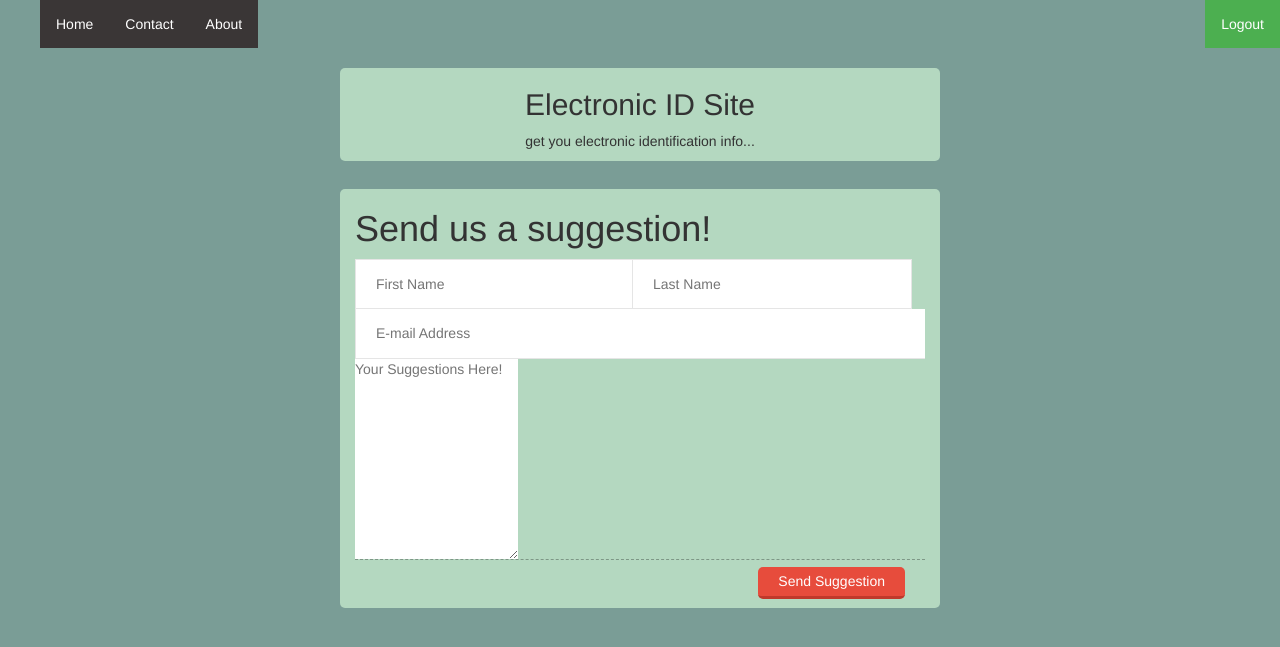
After one commit to johnkali/capstone, a Django app: page /contact/ in a window 1280 px wide. The commit adds this page. Shown: the top 647 px of the page. Run offline with Django 3.2, Linux system fonts and the light colour scheme; some libraries are stand-ins or nearby versions.

Commit message:
changes update

```diff
--- /dev/null
+++ b/electronic/static/electronic/style.css
@@ -0,0 +1,174 @@
+html {
+    overflow-y:scroll;
+}
+
+}
+ul{
+    list-style-type: none;
+    margin: 1px;
+    padding: 0;
+    overflow: none;
+    background-color: none;
+}
+li
+
+{
+    float: left;
+    border-right: 1px solid none;
+}
+li a {
+    display: block;
+    color: white;
+    text-align: center;
+    padding: 14px 16px;
+    background-color: #3a3636;
+}
+li a:hover:not(.active){
+    background-color: #111;
+}
+.active{
+    background-color: #4CAF50;
+}
+
+topbar{
+col: 6;
+    height: 40px;
+    width: 500%;
+    opacity: 0.5;
+    background-color: #336680;
+    box-shadow: 0.1em 0.1em 0.1em;
+    position: absolute;
+    top: 0;
+    left: 0;
+    padding: 0;
+    text-align: right;
+}
+login-form{
+    width: 500%;
+    top: 0.3em;
+    position: absolute;
+    z-index: 2;
+    color: #9fa8a3;
+}
+
+#success_status{
+    border-radius: 100%;
+    height: 400px;
+    width: 400px;
+    background-color: teal;
+    color: white;
+    font-size: 3em;
+     padding: 100px;
+}
+
+#not_ready{
+    border-radius: 100%;
+    height: 70vh;
+    background-color: #d50000;
+    color: white;
+    height: 400px;
+    width: 400px;
+    font-size: 3em;
+     padding: 100px;
+}
+
+body {
+  background-image: url ("images/background.jpg");
+  background: #7A9D96;
+  margin-left: 30px;
+  margin-right: 30px;
+
+
+}
+
+.container {
+  width: 600px;
+  margin: 2em auto;
+  overflow: hidden;
+  background: #B4D8C0;
+  border-radius: 5px;
+}
+
+.jumbotron{
+    padding-top: 50px;
+    padding-right: 30px;
+    padding-bottom: 50px;
+    padding-left: 80px;
+    background-color: #B4D8C0;
+}
+
+
+.message, .contact, .name, .footer, header, textarea  {
+ display: block;
+ padding: 0;
+ margin: 0;
+ border: 0;
+ clear: both;
+ overflow: hidden;
+}
+
+.first, .last {
+  float: left;
+  width: 278px;
+  margin: 0;
+  padding: 0 0 0 20px;
+  border: 1px solid rgba(0,0,0,.1);
+  height: 50px;
+}
+
+.last {
+  width: 279px;
+  border-left: 0;
+}
+
+.email {
+  height: 50px;
+  width: 578px;
+  line-height: 50px;
+  padding: 0 0 0 20px;
+  border-top: 0;
+  border-left: 1px solid rgba(0,0,0,.1);
+  border-right: 1px solid rgba(0,0,0,.1);
+  border-bottom: 1px solid rgba(0,0,0,.1);
+}
+
+textarea {
+  @extend .email;
+  height: 200px;
+}
+
+footer {
+  @extend header;
+  height: 49px;
+  border-top: 1px dashed rgba(0,0,0,.3);
+  border-radius: 0 0 5px 5px;
+  padding-left: 0;
+  padding-right: 20px;
+
+  button {
+    height: 32px;
+    background: rgba(231, 76, 60,1.0);
+    border-radius: 5px;
+    border: 0;
+    margin: 7px 0;
+    color: rgba(255,255,255,1);
+    float: right;
+    padding: 0 20px 0 20px;
+    border-bottom: 3px solid rgba(192, 57, 43,1.0);
+    transition: all linear .2s;
+
+    &:hover {
+      background: rgba(192, 57, 43,1.0);
+    }
+
+    &:focus {
+       outline: none;
+    }
+  }
+}
+
+.first:focus, .last:focus, .email:focus, textarea:focus {
+  outline: none;
+  background: rgba(52, 152, 219,.1);
+  color: rgba(51,51,51,.7);
+}
--- a/electronic/templates/electronic/base.html
+++ b/electronic/templates/electronic/base.html
@@ -6,7 +6,7 @@
           integrity="sha384-BVYiiSIFeK1dGmJRAkycuHAHRg32OmUcww7on3RYdg4Va+PmSTsz/K68vbdEjh4u" crossorigin="anonymous">
     <meta charset="utf-8">
     <title>{% block title %}base{% endblock %}</title>
-    <link rel="stylesheet" href="/static/css/style.css" type="text/css">
+    <link rel="stylesheet" href="/static/electronic/style.css" type="text/css">
     <meta name="viewport" content="width=device-width, initial-scale=1">
 
     <style>
@@ -14,20 +14,24 @@
     display: inline;
     }
 
+
     </style>
 </head>
 <body>
 <nav class="navbar-fixed-top">
     <ul class="masthead-brand">
         <li><a href="{% url 'electronic:home' %}">Home</a></li>
-        <li><a href="#">News</a></li>
-        <li><a href="#">Contact</a></li>
+        <li><a href="{% url 'electronic:contact' %}">Contact</a></li>
         <li><a href="{% url 'electronic:about' %}">About</a></li>
         <li style="float:right"><a class="active" href="{% url 'electronic:logout_user' %}">Logout</a></li>
     </ul>
 </nav>
+<br>
+<br>
 <div class="container">
-    <h2 style="text-align: center;">Electronic ID Site</h2>
+    <h2 style="text-align: center;">
+        Electronic ID Site
+    </h2>
     <p style="text-align: center;">
         get you electronic identification info...
     </p>
--- /dev/null
+++ b/electronic/templates/electronic/contact.html
@@ -0,0 +1,27 @@
+{% extends 'electronic/base.html' %}
+{% block title %}contact{% endblock %}
+
+<body>
+{% block content %}
+
+<div class='container'>
+    <header>
+        <h1>Send us a suggestion!</h1>
+    </header>
+    <div class='name'>
+        <input class='first' placeholder='First Name' type='text'>
+        <input class='last' placeholder='Last Name' type='text'>
+    </div>
+    <div class='contact'>
+        <input class='email' placeholder='E-mail Address' type='text'>
+    </div>
+    <div class='message'>
+        <textarea placeholder='Your Suggestions Here!'></textarea>
+    </div>
+    <footer>
+        <button>Send Suggestion</button>
+    </footer>
+</div>
+{% endblock %}
+</body>
+</html>
--- a/electronic/templates/electronic/login.html
+++ b/electronic/templates/electronic/login.html
@@ -4,7 +4,7 @@
 
 
 {% block content %}
-<div class="container">
+<div class="container" id="bad">
     <div class="col-md-12" style="text-align: center;">
 
         <h2>Welcome</h2>
@@ -24,7 +24,7 @@
             <br>
 
             <button type="submit" name="login" value="login">Login</button>
-        <p>Don't have an account?<a class="" href="{% url 'electronic:registration_form' %}" role="">Register Here &raquo;</a></p>
+        <p>Don't have an account?<br><a class="" href="{% url 'electronic:registration_form' %}" role="">Register Here &raquo;</a></p>
             <div class="checkbox ">
                 <label>
                     <input required type="checkbox" id="blankCheckbox" value="option1" aria-label="...">
--- a/electronic/templates/electronic/replace_confirmation.html
+++ b/electronic/templates/electronic/replace_confirmation.html
@@ -23,11 +23,11 @@
             <br>
             <input required value="{{ id_info.id_number }}" type="hidden" name="idno">
             <br>
+            <button type="submit" onclick="alert('You request for ID replacement has been received')">Request</button>
             <br>
-            <button type="submit" onclick="alert('You request for ID replacement has been received')">Request</button>
-
         </form>
 
     </div>
 </div>
+
 {% endblock %}
--- a/electronic/urls.py
+++ b/electronic/urls.py
@@ -10,6 +10,7 @@ urlpatterns =[
     url(r'^home/$', views.show_home, name='home'),
     url(r'^logout/$', views.logout_user, name='logout_user'),
     url(r'^about/$', views.show_about, name='about'),
+    url(r'^contact/$', views.show_contact, name='contact'),
     url(r'^get_new_id/$', views.new_id, name='get_id'),
    #url(r'^replace_id/$', views.replace_id, name='rep_id'),
     url(r'^id_status/$', views.id_status, name='id_stat'),
--- a/electronic/views.py
+++ b/electronic/views.py
@@ -43,6 +43,9 @@ def logout_user(request):
 
 def show_about(request):
     return render(request, 'electronic/about.html')
+
+def show_contact(request):
+    return render(request, 'electronic/contact.html')
 
 
 def new_id(request):
--- a/myweb/settings.py
+++ b/myweb/settings.py
@@ -7,7 +7,7 @@ For the full list of settings and their values, see
 https://docs.djangoproject.com/en/1.11/ref/settings/
 """
 
-import os
+import os.path
 
 # Build paths inside the project like this: os.path.join(BASE_DIR, ...)
 BASE_DIR = os.path.dirname(os.path.dirname(os.path.abspath(__file__)))
@@ -121,6 +121,7 @@ STATICFILES_DIRS=[
 ]
 STATIC_ROOT = os.path.join(BASE_DIR, 'staticfiles')
 
+
 import dj_database_url
 db_from_env = dj_database_url.config(conn_max_age=500)
 DATABASES['default'].update(db_from_env)
@@ -130,7 +131,7 @@ STATIC_URL = '/static/'
 STATICFILES_DIRS = [
     os.path.join(BASE_DIR, "static"),
 ]
-STATIC_ROOT = os.path.join(BASE_DIR, "staticfiles")
+#STATIC_ROOT = os.path.join(BASE_DIR, "staticfiles")
 STATICFILES_STORAGE = 'whitenoise.django.GzipManifestStaticFilesStorage'
 
 #ALLOWED_HOSTS = 'electronic-app.herokuapp.com'
```
Also changed, not shown: electronic/templates/electronic/about.html (+31 -14 lines), electronic/templates/electronic/home.html (+5 -7 lines), electronic/templates/electronic/landing.html (+14 -8 lines), static/css/style.css (deleted, +0 -72 lines), db.sqlite3, electronic/img/electronic/kenya-653064_1920.png (deleted), electronic/static/electronic/images/background.jpg (added).
